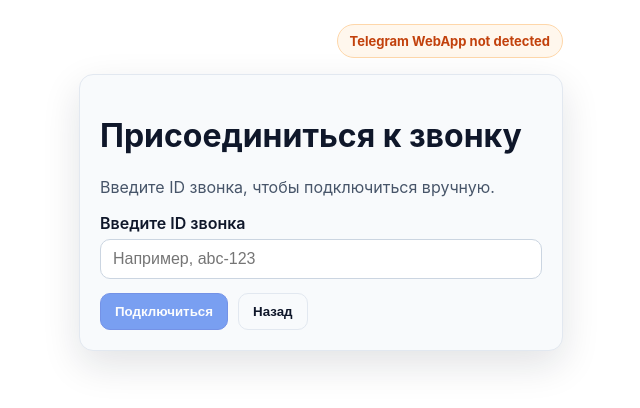
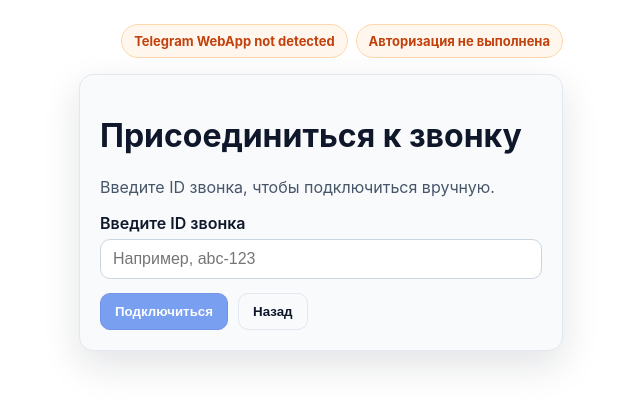
Before and after one commit to Rodion4365/Tel_call, a React (Vite) app in the folder frontend/: page /join-call in a window 1280 px wide. Shown: the top 408 px of the page, without its empty margins (319-959 px from the left). Built offline with nearby package versions, Linux system fonts and the light colour scheme; no server answers.

Commit message:
Implement Telegram WebApp authorization flow

```diff
--- a/frontend/src/App.tsx
+++ b/frontend/src/App.tsx
@@ -1,4 +1,4 @@
-import React, { useCallback } from "react";
+import React, { useCallback, useEffect, useMemo } from "react";
 import { Route, Routes, useLocation, useNavigate } from "react-router-dom";
 import Layout from "./components/Layout";
 import MainPage from "./pages/MainPage";
@@ -8,12 +8,25 @@ import SettingsPage from "./pages/SettingsPage";
 import CallPage from "./pages/CallPage";
 import { useTelegramBackButton } from "./hooks/useTelegramBackButton";
 import { useTelegramWebApp } from "./hooks/useTelegramWebApp";
+import { useAuth } from "./contexts/AuthContext";
 
 function App(): JSX.Element {
   const navigate = useNavigate();
   const location = useLocation();
   const { isReady: isTelegramReady, webApp } = useTelegramWebApp();
+  const { user, authError, isAuthorizing, hasTriedAuth, loginWithTelegram } = useAuth();
   const handleBack = useCallback(() => navigate(-1), [navigate]);
+
+  useEffect(() => {
+    if (!isTelegramReady || isAuthorizing || hasTriedAuth || user) {
+      return;
+    }
+
+    loginWithTelegram().catch((error) => {
+      // eslint-disable-next-line no-console
+      console.error("Auto authorization failed", error);
+    });
+  }, [hasTriedAuth, isAuthorizing, isTelegramReady, loginWithTelegram, user]);
 
   useTelegramBackButton({
     webApp,
@@ -21,8 +34,30 @@ function App(): JSX.Element {
     onBack: handleBack,
   });
 
+  const authStatus = useMemo(() => {
+    if (isAuthorizing) {
+      return { label: "Авторизация...", variant: "pending" as const };
+    }
+
+    if (authError) {
+      return { label: "Ошибка авторизации", variant: "offline" as const };
+    }
+
+    if (user) {
+      return { label: "Готово", variant: "online" as const };
+    }
+
+    return { label: "Авторизация не выполнена", variant: "offline" as const };
+  }, [authError, isAuthorizing, user]);
+
   return (
-    <Layout isTelegramReady={isTelegramReady}>
+    <Layout isTelegramReady={isTelegramReady} authStatus={authStatus}>
+      {authError ? (
+        <p className="status status-offline" role="alert">
+          {authError}
+        </p>
+      ) : null}
+
       <Routes>
         <Route path="/" element={<MainPage />} />
         <Route path="/create-call" element={<CreateCallPage />} />
--- a/frontend/src/components/Layout.tsx
+++ b/frontend/src/components/Layout.tsx
@@ -4,9 +4,13 @@ import "../styles.css";
 interface LayoutProps {
   children: React.ReactNode;
   isTelegramReady: boolean;
+  authStatus?: {
+    label: string;
+    variant: "online" | "offline" | "pending";
+  };
 }
 
-const Layout: React.FC<LayoutProps> = ({ children, isTelegramReady }) => {
+const Layout: React.FC<LayoutProps> = ({ children, isTelegramReady, authStatus }) => {
   return (
     <div className="app-shell">
       <div className="app-container">
@@ -14,6 +18,9 @@ const Layout: React.FC<LayoutProps> = ({ children, isTelegramReady }) => {
           <span className={`status-pill ${isTelegramReady ? "status-online" : "status-offline"}`}>
             {isTelegramReady ? "Telegram WebApp connected" : "Telegram WebApp not detected"}
           </span>
+          {authStatus ? (
+            <span className={`status-pill status-${authStatus.variant}`}>{authStatus.label}</span>
+          ) : null}
         </div>
         <main className="app-content">{children}</main>
       </div>
--- a/frontend/src/contexts/AuthContext.tsx
+++ b/frontend/src/contexts/AuthContext.tsx
@@ -1,11 +1,25 @@
 /* eslint-disable react-refresh/only-export-components */
-import React, { createContext, useContext, useMemo, useState } from "react";
+import React, {
+  createContext,
+  useCallback,
+  useContext,
+  useEffect,
+  useMemo,
+  useState,
+} from "react";
+import { authorizeTelegram } from "../services/auth";
+import { getTelegramWebApp } from "../services/telegram";
 import type { AuthUser } from "../types/auth";
+
+const AUTH_STORAGE_KEY = "telegram-auth";
 
 export interface AuthContextValue {
   token: string | null;
   user: AuthUser | null;
-  setAuthData: (token: string, user: AuthUser) => void;
+  isAuthorizing: boolean;
+  authError: string | null;
+  hasTriedAuth: boolean;
+  loginWithTelegram: () => Promise<void>;
   clearAuth: () => void;
 }
 
@@ -15,24 +29,88 @@ interface AuthProviderProps {
   children: React.ReactNode;
 }
 
+interface StoredAuthData {
+  token: string;
+  user: AuthUser;
+}
+
 export const AuthProvider: React.FC<AuthProviderProps> = ({ children }) => {
   const [token, setToken] = useState<string | null>(null);
   const [user, setUser] = useState<AuthUser | null>(null);
+  const [isAuthorizing, setIsAuthorizing] = useState(false);
+  const [authError, setAuthError] = useState<string | null>(null);
+  const [hasTriedAuth, setHasTriedAuth] = useState(false);
+
+  useEffect(() => {
+    const stored = localStorage.getItem(AUTH_STORAGE_KEY);
+
+    if (!stored) {
+      return;
+    }
+
+    try {
+      const parsed = JSON.parse(stored) as StoredAuthData;
+      setToken(parsed.token);
+      setUser(parsed.user);
+      setHasTriedAuth(true);
+    } catch (error) {
+      // eslint-disable-next-line no-console
+      console.error("Failed to parse stored auth data", error);
+      localStorage.removeItem(AUTH_STORAGE_KEY);
+    }
+  }, []);
+
+  const setAuthData = useCallback((newToken: string, newUser: AuthUser) => {
+    setToken(newToken);
+    setUser(newUser);
+    setHasTriedAuth(true);
+    localStorage.setItem(
+      AUTH_STORAGE_KEY,
+      JSON.stringify({ token: newToken, user: newUser } satisfies StoredAuthData),
+    );
+  }, []);
+
+  const clearAuth = useCallback(() => {
+    setToken(null);
+    setUser(null);
+    setAuthError(null);
+    setHasTriedAuth(false);
+    localStorage.removeItem(AUTH_STORAGE_KEY);
+  }, []);
+
+  const loginWithTelegram = useCallback(async () => {
+    if (isAuthorizing) {
+      return;
+    }
+
+    setIsAuthorizing(true);
+    setAuthError(null);
+    setHasTriedAuth(true);
+
+    try {
+      const response = await authorizeTelegram();
+      setAuthData(response.access_token, response.user);
+    } catch (error) {
+      // eslint-disable-next-line no-console
+      console.error("Failed to authorize Telegram user", error);
+      setAuthError("Не удалось авторизоваться через Telegram");
+      getTelegramWebApp()?.showAlert?.("Не удалось авторизоваться через Telegram");
+    } finally {
+      setIsAuthorizing(false);
+    }
+  }, [isAuthorizing, setAuthData]);
 
   const value = useMemo<AuthContextValue>(
     () => ({
       token,
       user,
-      setAuthData: (newToken, newUser) => {
-        setToken(newToken);
-        setUser(newUser);
-      },
-      clearAuth: () => {
-        setToken(null);
-        setUser(null);
-      },
+      isAuthorizing,
+      authError,
+      hasTriedAuth,
+      loginWithTelegram,
+      clearAuth,
     }),
-    [token, user],
+    [authError, clearAuth, hasTriedAuth, isAuthorizing, loginWithTelegram, token, user],
   );
 
   return <AuthContext.Provider value={value}>{children}</AuthContext.Provider>;
--- a/frontend/src/hooks/useTelegramWebApp.ts
+++ b/frontend/src/hooks/useTelegramWebApp.ts
@@ -1,7 +1,5 @@
 import { useEffect, useMemo, useRef, useState } from "react";
 import { useLocation, useNavigate } from "react-router-dom";
-import { useAuth } from "../contexts/AuthContext";
-import { authorizeTelegram } from "../services/auth";
 import { getTelegramWebApp } from "../services/telegram";
 import type { TelegramWebApp, TelegramWebAppUser } from "../types/telegram";
 
@@ -15,10 +13,8 @@ interface UseTelegramWebAppResult {
 export const useTelegramWebApp = (): UseTelegramWebAppResult => {
   const navigate = useNavigate();
   const location = useLocation();
-  const { token, setAuthData } = useAuth();
   const [webApp, setWebApp] = useState<TelegramWebApp | null>(null);
   const [isReady, setReady] = useState(false);
-  const hasAuthorized = useRef(false);
   const hasNavigated = useRef(false);
 
   useEffect(() => {
@@ -33,19 +29,6 @@ export const useTelegramWebApp = (): UseTelegramWebAppResult => {
     setWebApp(telegramApp);
     setReady(true);
 
-    if (telegramApp.initData && !hasAuthorized.current && !token) {
-      hasAuthorized.current = true;
-
-      authorizeTelegram(telegramApp.initData)
-        .then((response) => {
-          setAuthData(response.access_token, response.user);
-        })
-        .catch((error) => {
-          // eslint-disable-next-line no-console
-          console.error("Failed to authorize Telegram user", error);
-        });
-    }
-
     const startParam = telegramApp.initDataUnsafe?.start_param;
 
     if (
@@ -56,7 +39,7 @@ export const useTelegramWebApp = (): UseTelegramWebAppResult => {
       hasNavigated.current = true;
       navigate(`/call/${startParam}`, { replace: true });
     }
-  }, [location.pathname, navigate, setAuthData, token]);
+  }, [location.pathname, navigate]);
 
   return useMemo(
     () => ({
--- a/frontend/src/services/auth.ts
+++ b/frontend/src/services/auth.ts
@@ -1,7 +1,18 @@
 import { apiClient } from "./apiClient";
+import { getTelegramWebApp } from "./telegram";
 import type { AuthResponse } from "../types/auth";
 
-export const authorizeTelegram = async (initData: string): Promise<AuthResponse> => {
+export const authorizeTelegram = async (): Promise<AuthResponse> => {
+  const webApp = getTelegramWebApp();
+  const initData = webApp?.initData ?? "";
+
+  if (!initData) {
+    // eslint-disable-next-line no-console
+    console.error("Telegram init data is missing");
+    webApp?.showAlert?.("Не удалось получить данные Telegram");
+    throw new Error("Telegram init data is missing");
+  }
+
   return apiClient.post<AuthResponse>("/auth/telegram", {
     initData,
   });
--- a/frontend/src/styles.css
+++ b/frontend/src/styles.css
@@ -62,6 +62,8 @@ a:hover {
 .status-row {
   display: flex;
   justify-content: flex-end;
+  gap: 8px;
+  flex-wrap: wrap;
 }
 
 .status-pill {
@@ -84,6 +86,12 @@ a:hover {
   background: #fff7ed;
   color: #c2410c;
   border-color: #fed7aa;
+}
+
+.status-pending {
+  background: #eff6ff;
+  color: #1d4ed8;
+  border-color: #bfdbfe;
 }
 
 .app-content {
```
